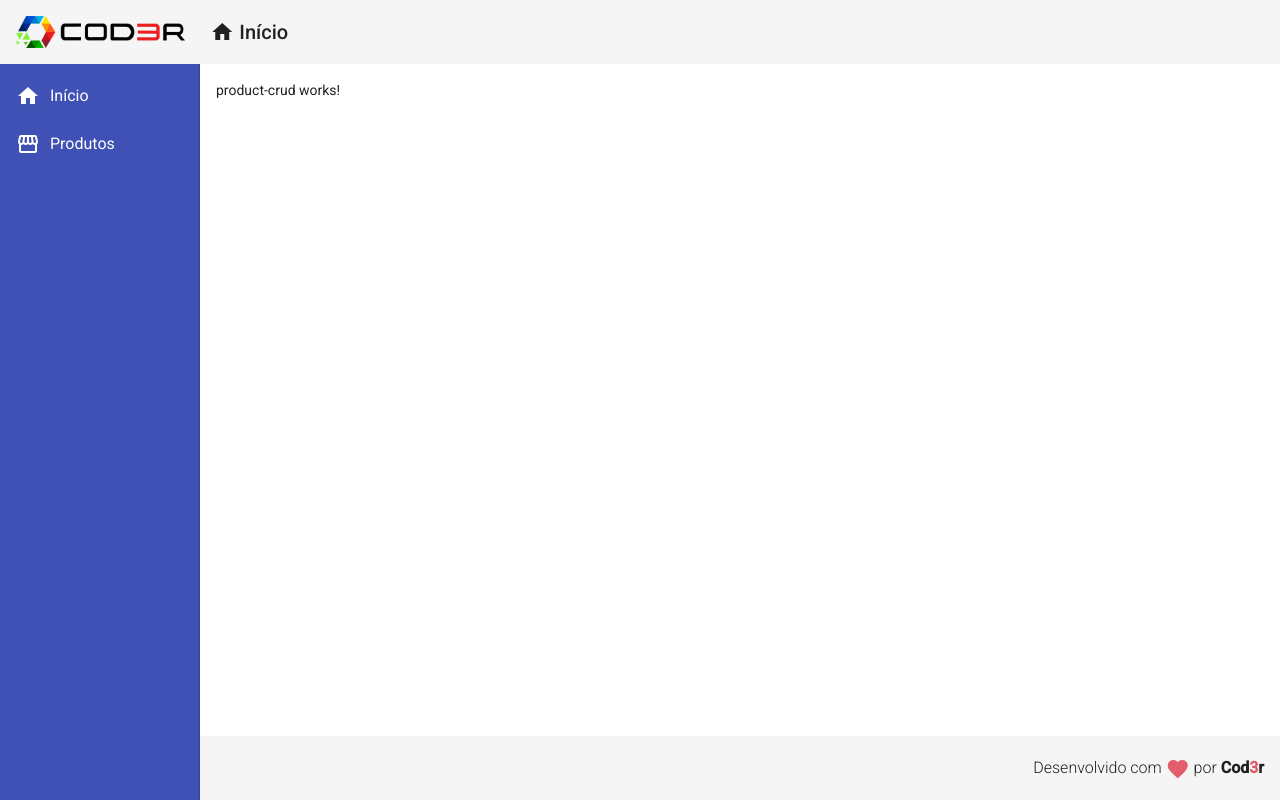
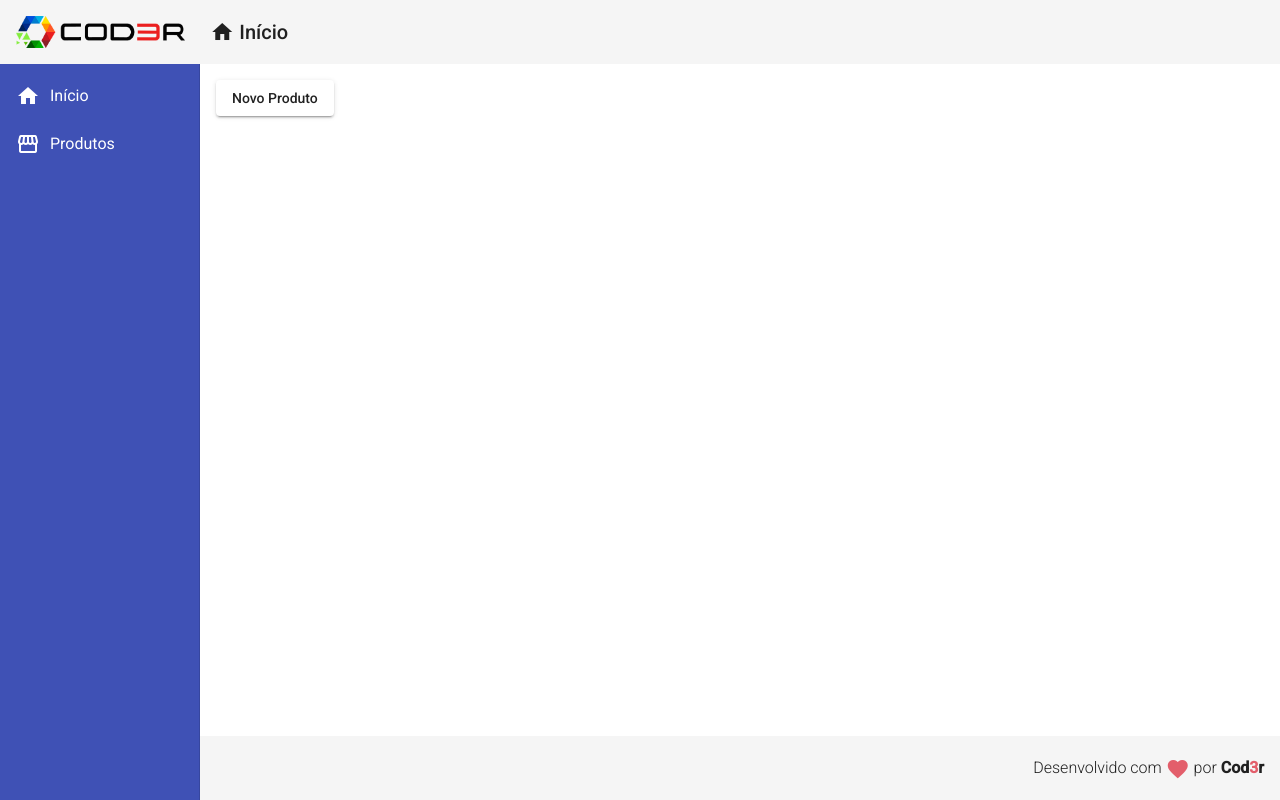
Before and after one commit to marcellodinizr/angular-cod3r, an Angular app in the folder frontend/: page /products in a window 1280 px wide. Built offline with nearby package versions, Linux system fonts and the light colour scheme.

Commit message:
addind to button to navigate to products/create

```diff
--- a/frontend/src/app/views/product-crud/product-crud.component.html
+++ b/frontend/src/app/views/product-crud/product-crud.component.html
@@ -1 +1,3 @@
-<p>product-crud works!</p>
+<button mat-raised-button (click)="navigateToProductCreate()">
+	Novo Produto
+</button>
```
